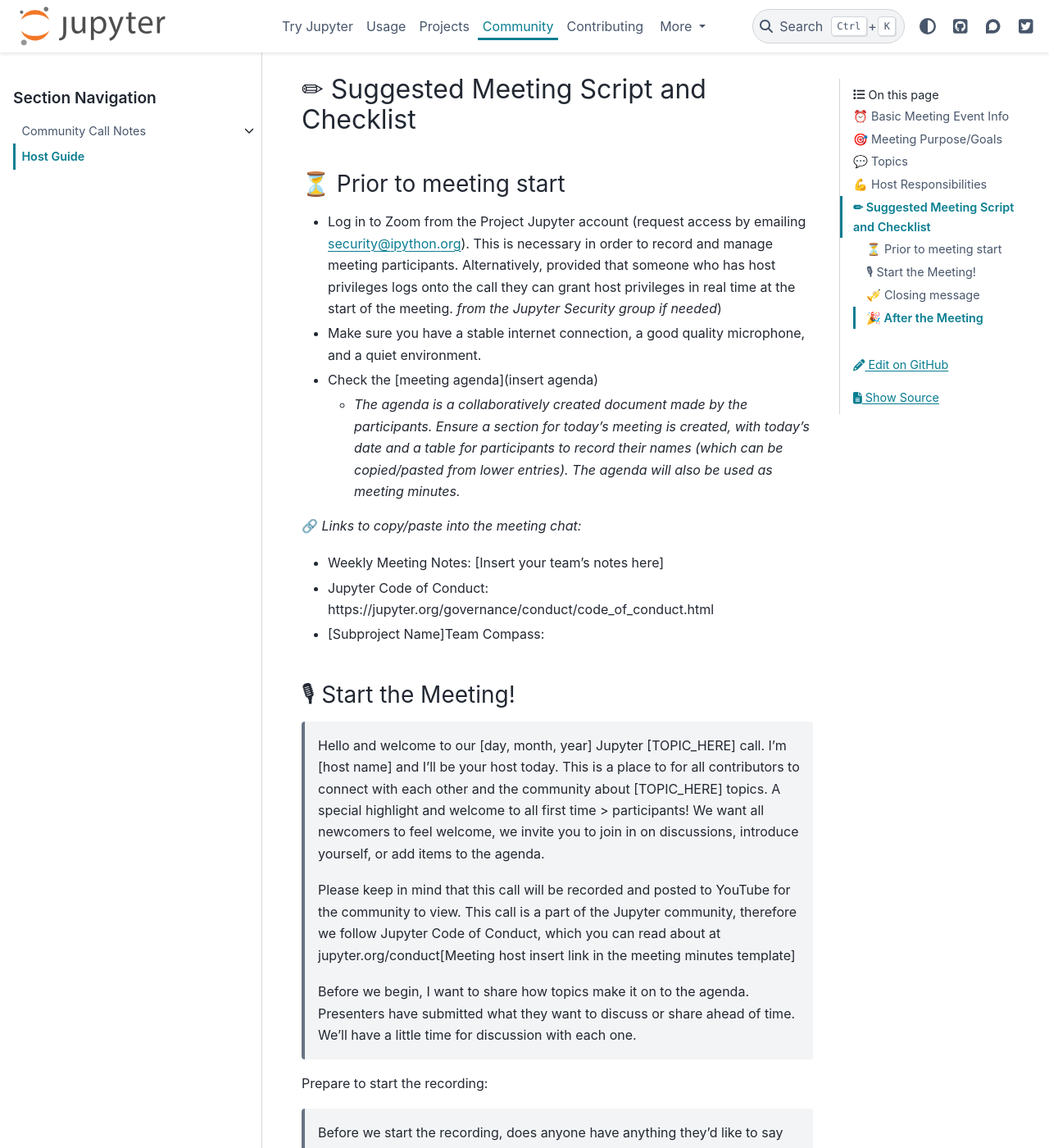
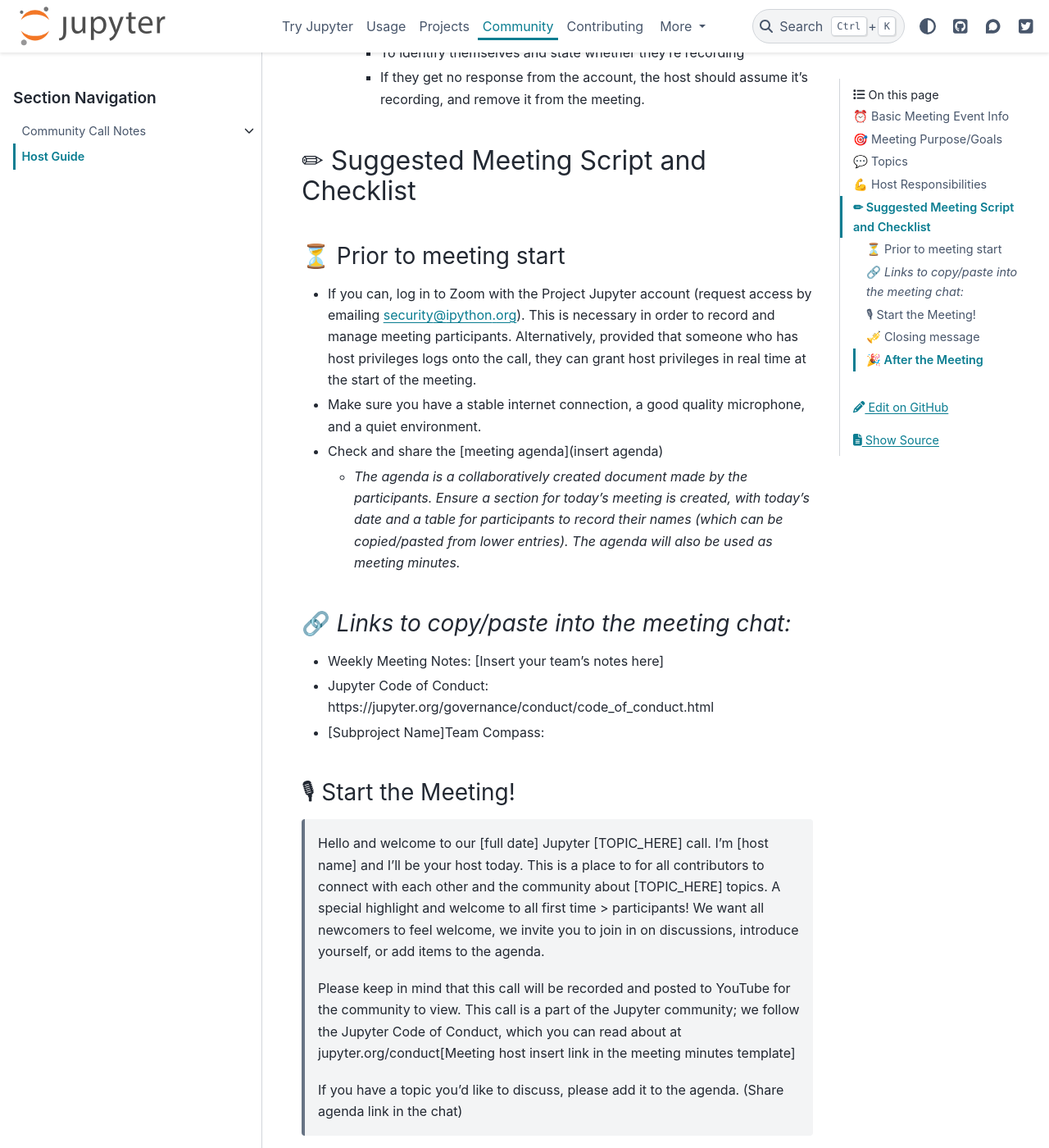
Before and after one commit to jupyter/jupyter, a Sphinx documentation site: the page built from docs/source/community/host-guide.md, in a window 1280 px wide and 1400 px high, scrolled down 1911 px. Shown: the whole window at 82% size. Built offline with Sphinx 7.4.7 and the PyData theme 0.15.4, drawn with Linux system fonts in a browser that asks for light colours; pages that are not in the unit, such as notebooks, are missing from menus; some of the changed text lies outside the part shown.

Commit message:
Host guide copy edits

```diff
--- a/docs/source/community/host-guide.md
+++ b/docs/source/community/host-guide.md
@@ -34,43 +34,44 @@
 
 ## &#x1F4AA; Host Responsibilities
 
-First and foremost, the host should facilitate the flow of a meeting. That means:
+The host should facilitate the flow of a meeting. That means:
 
+- Soliciting topics for the agenda:
+  - *Share the agenda document in the chat multiple times. On Zoom, for example, new participants do not see previous chat messages.*
 - Going through the agenda:
   - *Do time checks/pause + move on to hit all items when there are time concerns*
 - Guiding discussion:
   - *Read chats aloud for participants + the recording*
 - Maintaining order / Making sure everyone has a chance to speak:
   - *Interject when someone has their hand raised*
-- Mention/link to the [Jupyter Code of Conduct](https://jupyter.org/governance/conduct/code_of_conduct.html) and how everyone is bound to it (including the host)
+- Mention/link to the [Jupyter Code of Conduct](https://jupyter.org/conduct) and how everyone is bound to it (including the host)
 
 Partner with another contributor (a meeting facilitator) to do the following:
 
-- Log in as the “Project Jupyter” host account for meeting management perks (removing spammers, muting and recording, etc.), [request access](mailto:security@ipython.org) from the Jupyter Security Team.
+- Log in as the “Project Jupyter” host account so you can manage the meeting, by removing spammers, muting, recording, and more. Request access from the [Jupyter Security Team](mailto:security@ipython.org).
 - Record the meeting, if that is intended. The host starts and stops the recording. These are posted to YouTube.
 - Remove unwelcome recording bots:
   - Per the Jupyter community page, participants
-  should not record meetings on their own. The host should ask participants
-  that look like AI recording bots:
-  - To identify themselves and state whether they're recording
-  - If they get no response from the account, the host should assume
-    it's recording, and remove it from the meeting.
+    should not record meetings on their own. The host should ask participants
+    that look like AI recording bots:
+    - To identify themselves and state whether they're recording
+    - If they get no response from the account, the host should assume
+      it's recording, and remove it from the meeting.
 
 ## &#x270f; Suggested Meeting Script and Checklist
 
 ### &#x23F3; Prior to meeting start
 
-- Log in to Zoom from the Project Jupyter account (request access by emailing [security@ipython.org](mailto:security@ipython.org)). This is necessary in order to record and manage meeting participants.  Alternatively, provided that someone who has host privileges logs onto the call they can grant host privileges in real time at the start of the meeting.
-*from the Jupyter Security group if needed*)
+- If you can, log in to Zoom with the Project Jupyter account (request access by emailing [security@ipython.org](mailto:security@ipython.org)). This is necessary in order to record and manage meeting participants.  Alternatively, provided that someone who has host privileges logs onto the call, they can grant host privileges in real time at the start of the meeting.
 - Make sure you have a stable internet
 connection, a good quality microphone, and a quiet environment.
-- Check the [meeting agenda](insert agenda)
+- Check and share the [meeting agenda](insert agenda)
   - *The agenda is a collaboratively created document made by the participants.*
     *Ensure a section for today's meeting is created, with today's date and a table*
     *for participants to record their names (which can be copied/pasted from lower*
     *entries). The agenda will also be used as meeting minutes.*
 
-&#x1F517; *Links to copy/paste into the meeting chat:*
+### &#x1F517; *Links to copy/paste into the meeting chat:*
 
 - Weekly Meeting Notes: [Insert your team’s notes here]
 - Jupyter Code of Conduct: https://jupyter.org/governance/conduct/code_of_conduct.html
@@ -78,22 +79,21 @@
 
 ### &#x1F399; Start the Meeting!
 
-> Hello and welcome to our [day, month, year] Jupyter [TOPIC_HERE] call. I’m
+> Hello and welcome to our [full date] Jupyter [TOPIC_HERE] call. I’m
 > [host name] and I’ll be your host today.
 > This is a place to for all contributors to connect with each other
 > and the community about [TOPIC_HERE] topics. A special highlight and welcome to all first time > participants! We want all newcomers to feel
 > welcome, we invite you to join in on discussions, introduce yourself,
 > or add items to the agenda.
 >
-> Please keep in mind that this call will be recorded and posted to YouTube for the community to view. This call is a part of the Jupyter community, therefore we follow Jupyter Code of Conduct, which you can read about at jupyter.org/conduct[Meeting host insert link in the meeting minutes template]
+> Please keep in mind that this call will be recorded and posted to YouTube for the community to view. This call is a part of the Jupyter community; we follow the Jupyter Code of Conduct, which you can read about at jupyter.org/conduct[Meeting host insert link in the meeting minutes template]
 >
-> Before we begin, I want to share how topics make it on to the agenda. Presenters have submitted what they want to discuss or share ahead of time. We’ll have a little time for discussion with each one.
+> If you have a topic you'd like to discuss, please add it to the agenda. (Share agenda link in the chat)
 
 Prepare to start the recording:
 
 > Before we start the recording, does anyone have anything they'd like
-> to say off the record? (Say "We will now begin recording/The recording has ended" before starting/stopping
-recording :)
+> to say off the record? (Say "We will now begin recording/The recording has ended" before starting/stopping recording :)
 
 ### &#x1F3BA; Closing message
 
```
